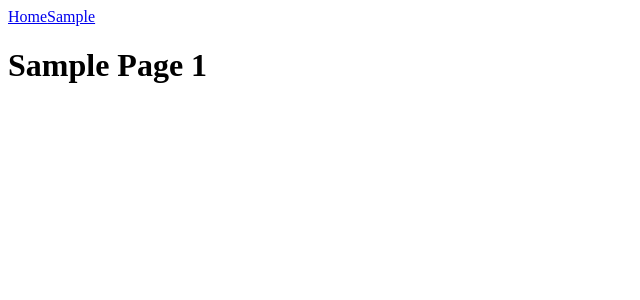
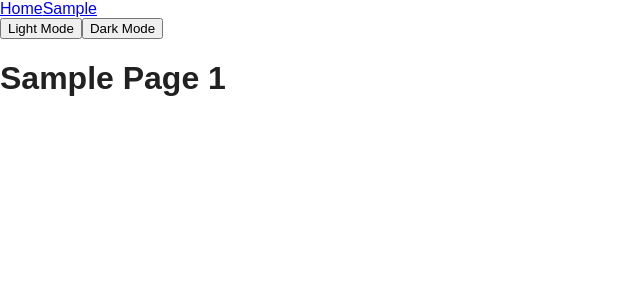
Before and after one commit to danwarrickdev/react-ts-boilerplate, a React app: page /sample in a window 1280 px wide. Shown: the top 300 px of the page, without its empty margins (0-640 px from the left). Built offline with nearby package versions, Linux system fonts and the light colour scheme.

Commit message:
functional emotions themes, light/dark mode, global styles wrapper

```diff
--- a/package.json
+++ b/package.json
@@ -8,6 +8,8 @@
     "test": "echo \"Error: no test specified\" && exit 1"
   },
   "dependencies": {
+    "@emotion/react": "^11.14.0",
+    "@emotion/styled": "^11.14.1",
     "react": "^19.1.0",
     "react-dom": "^19.1.0",
     "react-router": "^7.7.0"
--- a/src/App.tsx
+++ b/src/App.tsx
@@ -1,17 +1,18 @@
-import { BrowserRouter, Route, Routes } from "react-router";
+import { Route, Routes } from "react-router";
 import { Home } from "./pages/Home";
 import { SamplePage } from "./pages/SamplePage";
 import { Header } from "./components/Header";
+import { Providers } from "./providers";
 
 const App = () => {
   return (
-    <BrowserRouter>
+    <Providers>
       <Header />
       <Routes>
         <Route index element={<Home />} />
         <Route path="/sample" element={<SamplePage />} />
       </Routes>
-    </BrowserRouter>
+    </Providers>
   );
 };
 
--- a/src/components/Header/index.tsx
+++ b/src/components/Header/index.tsx
@@ -1,9 +1,16 @@
 import { NavLink } from "react-router";
+import { useTheme } from "../../providers/ThemeProvider";
+
 export const Header = () => {
+  const { setIsDark } = useTheme();
   return (
-    <nav>
-      <NavLink to="/">Home</NavLink>
-      <NavLink to="/sample">Sample</NavLink>
-    </nav>
+    <div>
+      <nav>
+        <NavLink to="/">Home</NavLink>
+        <NavLink to="/sample">Sample</NavLink>
+      </nav>
+      <button onClick={() => setIsDark(false)}>Light Mode</button>
+      <button onClick={() => setIsDark(true)}>Dark Mode</button>
+    </div>
   );
 };
--- a/src/pages/Home/index.tsx
+++ b/src/pages/Home/index.tsx
@@ -1,3 +1,3 @@
 export const Home = () => {
-  return <h1>Home Page</h1>;
+  return <div>Home Page</div>;
 };
--- /dev/null
+++ b/src/providers/GlobalStyles/index.tsx
@@ -0,0 +1,30 @@
+import { Global, css } from "@emotion/react";
+
+interface GlobalStylesProps {
+  children: React.ReactNode;
+}
+
+export const GlobalStyles: React.FC<GlobalStylesProps> = ({ children }) => {
+  return (
+    <>
+      <Global
+        styles={(theme) => css`
+          body {
+            margin: 0;
+            background: ${theme.colors.background};
+            color: ${theme.colors.text};
+            font-family: sans-serif;
+            transition: background 0.2s ease;
+          }
+        `}
+      />
+      <div
+        css={css`
+          min-height: 100vh;
+        `}
+      >
+        {children}
+      </div>
+    </>
+  );
+};
--- /dev/null
+++ b/src/providers/ThemeProvider/index.tsx
@@ -0,0 +1,33 @@
+import { ThemeProvider as EmotionThemeProvider } from "@emotion/react";
+import { createContext, useContext, useState } from "react";
+import { darkTheme, lightTheme } from "../../theme";
+
+interface ThemeProviderProps {
+  children: React.ReactNode;
+}
+
+type ThemeContextType = {
+  isDark: boolean;
+  setIsDark: (isDark: boolean) => void;
+};
+
+const ThemeContext = createContext<ThemeContextType | undefined>(undefined);
+
+export const ThemeProvider: React.FC<ThemeProviderProps> = ({ children }) => {
+  const [isDark, setIsDark] = useState(false);
+  const theme = isDark ? darkTheme : lightTheme;
+
+  return (
+    <ThemeContext.Provider value={{ isDark, setIsDark }}>
+      <EmotionThemeProvider theme={theme}>{children}</EmotionThemeProvider>
+    </ThemeContext.Provider>
+  );
+};
+
+export const useTheme = () => {
+  const context = useContext(ThemeContext);
+  if (context === undefined) {
+    throw new Error("useTheme must be used within a ThemeProvider");
+  }
+  return context;
+};
--- /dev/null
+++ b/src/providers/index.tsx
@@ -0,0 +1,18 @@
+import React from "react";
+import { BrowserRouter } from "react-router";
+import { GlobalStyles } from "./GlobalStyles";
+import { ThemeProvider } from "./ThemeProvider";
+
+interface ProvidersProps {
+  children: React.ReactNode;
+}
+
+export const Providers: React.FC<ProvidersProps> = ({ children }) => {
+  return (
+    <BrowserRouter>
+      <ThemeProvider>
+        <GlobalStyles>{children}</GlobalStyles>
+      </ThemeProvider>
+    </BrowserRouter>
+  );
+};
--- /dev/null
+++ b/src/theme.ts
@@ -0,0 +1,19 @@
+import { Theme } from "@emotion/react/dist/declarations/src";
+
+export const lightTheme: Theme = {
+  colors: {
+    primary: "#3f51b5",
+    secondary: "#f50057",
+    background: "#ffffff",
+    text: "#212121",
+  },
+};
+
+export const darkTheme: Theme = {
+  colors: {
+    primary: "#7986cb",
+    secondary: "#ff4081",
+    background: "#121212",
+    text: "#f5f5f5",
+  },
+};
--- a/tsconfig.json
+++ b/tsconfig.json
@@ -14,7 +14,9 @@
     "resolveJsonModule": true,
     "isolatedModules": true,
     "noEmit": false,
-    "jsx": "react-jsx"
+    "jsx": "react-jsx",
+    "typeRoots": ["node_modules/@types", "./src/types"],
+    "jsxImportSource": "@emotion/react"
   },
   "include": ["src"],
   "exclude": ["node_modules", "dist"]
```
Also changed, not shown: src/types/emotion.d.ts (added, +70 -0 lines), 1 other file (tests, documents, lock files or other folders).
